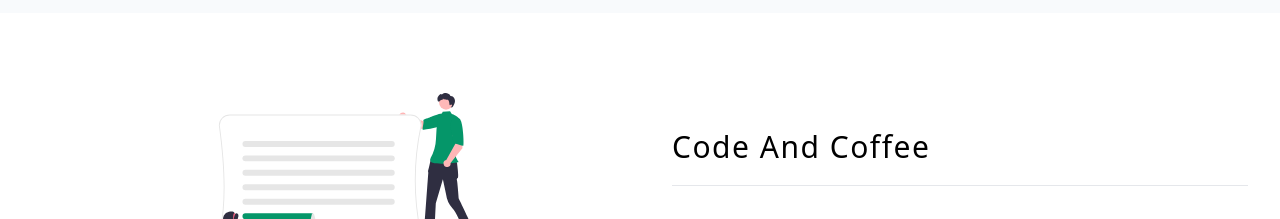
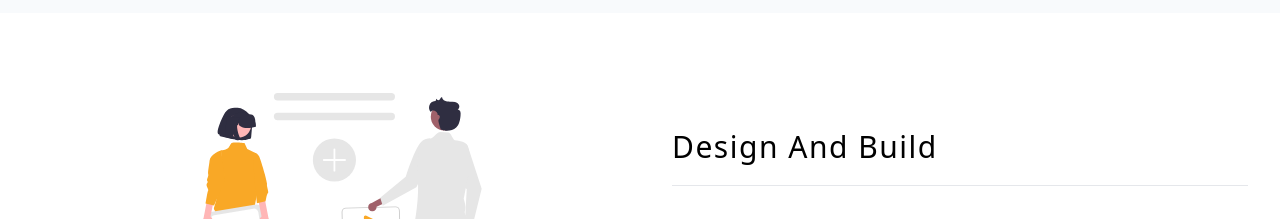
Before and after one commit to sptres/Tailwind-Portfolio, a React (Vite) app: page / in a window 1280 px wide. Shown: the part 1040-1259 px from the top of the page. Built offline with nearby package versions, Linux system fonts and the light colour scheme.

Commit message:
svg change

```diff
--- a/src/components/About.jsx
+++ b/src/components/About.jsx
@@ -7,7 +7,7 @@ const About = () => {
       <div className="align-element grid md:grid-cols-2 items-center gap-16">
         <img src={aboutSvg} className="w-full h-64" />
         <article>
-          <SectionTitle text="code and coffee" />
+          <SectionTitle text="design and build" />
           <p className="text-slate-600 mt-8 leading-loose">
             Lorem ipsum dolor sit amet consectetur adipisicing elit. Dolore
             aliquid itaque vitae magni deserunt a nam, distinctio odit,
```
Also changed, not shown: src/assets/about.svg, src/assets/hero.svg.
